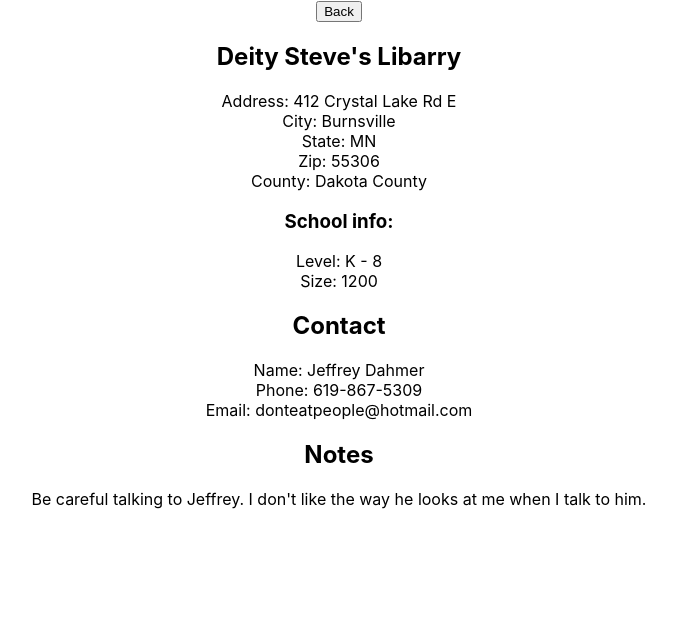
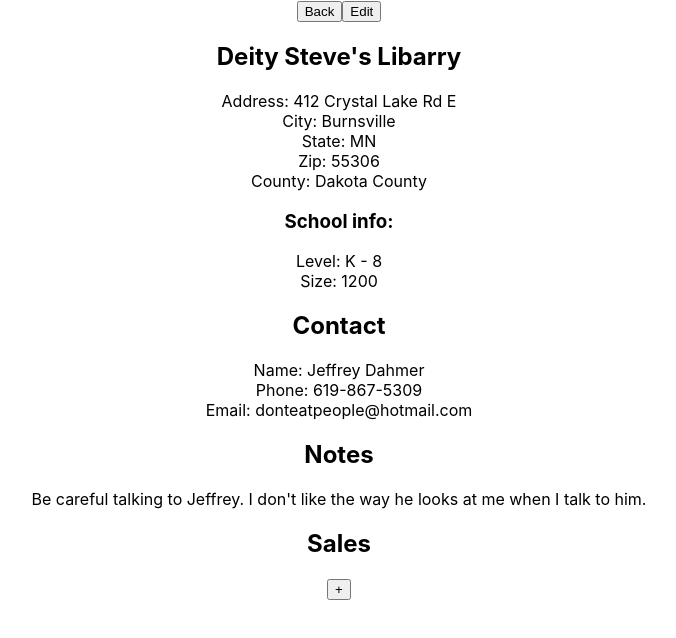
Before and after one commit to duncle-app/duncle-web-app, a React (Create React App) app: page /library/1 in a window 1280 px wide. Shown: the top 638 px of the page, without its empty margins (301-977 px from the left). Built offline with nearby package versions, Linux system fonts and the light colour scheme.

Commit message:
add some buttons

```diff
--- a/src/control/TestLibraryGet.json
+++ b/src/control/TestLibraryGet.json
@@ -16,7 +16,8 @@
         "phoneNumber": "619-867-5309",
         "emailAddress":"donteatpeople@hotmail.com"
       },
-      "notes": "Be careful talking to Jeffrey. I don't like the way he looks at me when I talk to him."
+      "notes": "Be careful talking to Jeffrey. I don't like the way he looks at me when I talk to him.",
+      "sales": []
     },
     { "name": "Dr. Mama's Libarry",
       "id": "2",
@@ -34,7 +35,8 @@
         "phoneNumber": "952-768-0309",
         "emailAddress": "Ilikewine@gmail.com"
       },
-      "notes": "Robert recently took the place of Aerys, who was very difficult difficult to deal with."
+      "notes": "Robert recently took the place of Aerys, who was very difficult difficult to deal with.",
+      "sales": []
     },
     { "name": "Zorro Libarry",
       "id": "3",
@@ -51,7 +53,8 @@
         "phoneNumber": "358-876-9899",
         "emailAddress":"jdepp@gmail.com"
       },
-      "notes": ""
+      "notes": "",
+      "sales": []
     }
   ]
 }
--- a/src/library-detail/components/library-detail.tsx
+++ b/src/library-detail/components/library-detail.tsx
@@ -3,7 +3,9 @@ import {Library} from "../../model/library";
 
 interface LibraryDetailProps {
     library: Library,
-    onBack() : void
+    onBack(): void,
+    onEdit(library: Library): void,
+    onNewSales(library: Library): void
 }
 
 function LibraryDetail(props: LibraryDetailProps) {
@@ -11,6 +13,7 @@ function LibraryDetail(props: LibraryDetailProps) {
         <div>
             <div>
                 <button onClick={props.onBack}>Back</button>
+                <button onClick={() => props.onEdit(props.library)}>Edit</button>
             </div>
             <h2>{props.library.name}</h2>
             <div>Address: {props.library.address}</div>
@@ -30,6 +33,9 @@ function LibraryDetail(props: LibraryDetailProps) {
 
             <h2>Notes</h2>
             <div>{props.library.notes}</div>
+
+            <h2>Sales</h2>
+            <div><button onClick={() => props.onNewSales(props.library)}>+</button></div>
         </div>
     )
 }
--- a/src/library-detail/control/library-detail-controller.tsx
+++ b/src/library-detail/control/library-detail-controller.tsx
@@ -24,10 +24,24 @@ export function LibraryDetailController (props: LibraryDetailProps) {
         // history.goBack();
         history.push('/')
     }
+    function onEdit(): void {
+        console.log('on edit clicked...');
+        // TODO: edit the component...
+    }
+    function onNewSales(library: Library): void {
+        console.log('on new Sales Clicked.');
+        // TODO: Show the new Sales component...
+    }
 
     useEffect(() => {
-
-        // TODO: I don't like this...
+        /*
+        * app state holds the current state of the app. Primarily, the list of libraries. Currently, the libraries are
+        * held as a 'Behavior subject'. A behavior subject is an observable that can be subscribed too, and on
+        * subscription will immediately emit it's current value. This allows this component to listen to any changes
+        * to the libraries held in the app state. If the libraries in the app state are ever updated elsewhere, say for
+        * example through getting internet connection, then the behavior subject will be updated, and will emit its new
+        * value. This subscription will get the new value and update the UI seamlessly.
+        * */
         const subscription = props.libraryManager.getLibraries().subscribe((libraries: Library[]) => {
             const libraryId = route.pathname.split('/')[2];
             const library: Library | undefined = libraries.find(x => x.id === libraryId);
@@ -42,5 +56,5 @@ export function LibraryDetailController (props: LibraryDetailProps) {
         return () => subscription.unsubscribe();
     });
 
-    return (<LibraryDetail library={selectedLibrary} onBack={onBack}/>)
+    return (<LibraryDetail library={selectedLibrary} onBack={onBack} onEdit={onEdit} onNewSales={onNewSales}/>)
 }
--- a/src/library-list/components/library-overview.tsx
+++ b/src/library-list/components/library-overview.tsx
@@ -10,5 +10,6 @@ export default function LibraryOverview(props: LibraryOverviewProps) {
     return (
         <div onClick={() => props.onClick(props.library)}>
             {props.library.name}
-        </div>)
+        </div>
+        )
 }
--- a/src/library-list/control/library-list-controller.tsx
+++ b/src/library-list/control/library-list-controller.tsx
@@ -23,10 +23,13 @@ function LibraryListController(props: LibraryOverviewProps) {
     function routeToLibraryDetail(library: Library): void {
         history.push(`/library/${library.id}`);
     }
+    function onAddLibraryClicked(): void {
+        console.log('add library clicked');
+    }
 
 
     return (
-        <LibraryList libraries={libraries} onLibraryClick={routeToLibraryDetail}/>
+        <LibraryList libraries={libraries} onLibraryClick={routeToLibraryDetail} onAddLibraryClick={onAddLibraryClicked}/>
     );
 }
 
--- a/src/library-list/library-list.tsx
+++ b/src/library-list/library-list.tsx
@@ -5,15 +5,21 @@ import React from "react";
 interface LibraryListProps {
     libraries: Library[]
     onLibraryClick(library: Library): void
+    onAddLibraryClick(): void
 }
 
 function LibraryList(props: LibraryListProps) {
     return (
         <div>
-            {props.libraries.map((lib: Library) => <LibraryOverview library={lib}
-                                                              key={lib.id}
-                                                              onClick={props.onLibraryClick}/>)}
+            <h1>Libraries</h1>
+            <div>
+                {props.libraries.map((lib: Library) => <LibraryOverview library={lib}
+                                                                        key={lib.id}
+                                                                        onClick={props.onLibraryClick}/>)}
+            </div>
+            <div><button onClick={props.onAddLibraryClick}>+</button></div>
         </div>
+
     )
 }
 
--- a/src/model/library.ts
+++ b/src/model/library.ts
@@ -1,4 +1,5 @@
 import {Contact} from "./contact";
+import {Sale} from "./sale";
 
 export class Library {
 
@@ -16,6 +17,7 @@ export class Library {
 
         this.zip = '';
         this.address = '';
+        this.sales = [];
     }
 
     public address: string;
@@ -29,4 +31,5 @@ export class Library {
     public zip: string;
     public state: string;
     public county: string;
+    public sales: Sale[];
 }
--- /dev/null
+++ b/src/model/sale.ts
@@ -0,0 +1,9 @@
+export class Sale {
+    constructor(amount: number, notes: string) {
+        this.amount = amount;
+            this.notes = notes;
+    }
+
+    public amount: number;
+    public notes: string;
+}
```
Also changed, not shown: src/library-detail/components/new-sale.tsx (added, +14 -0 lines).
